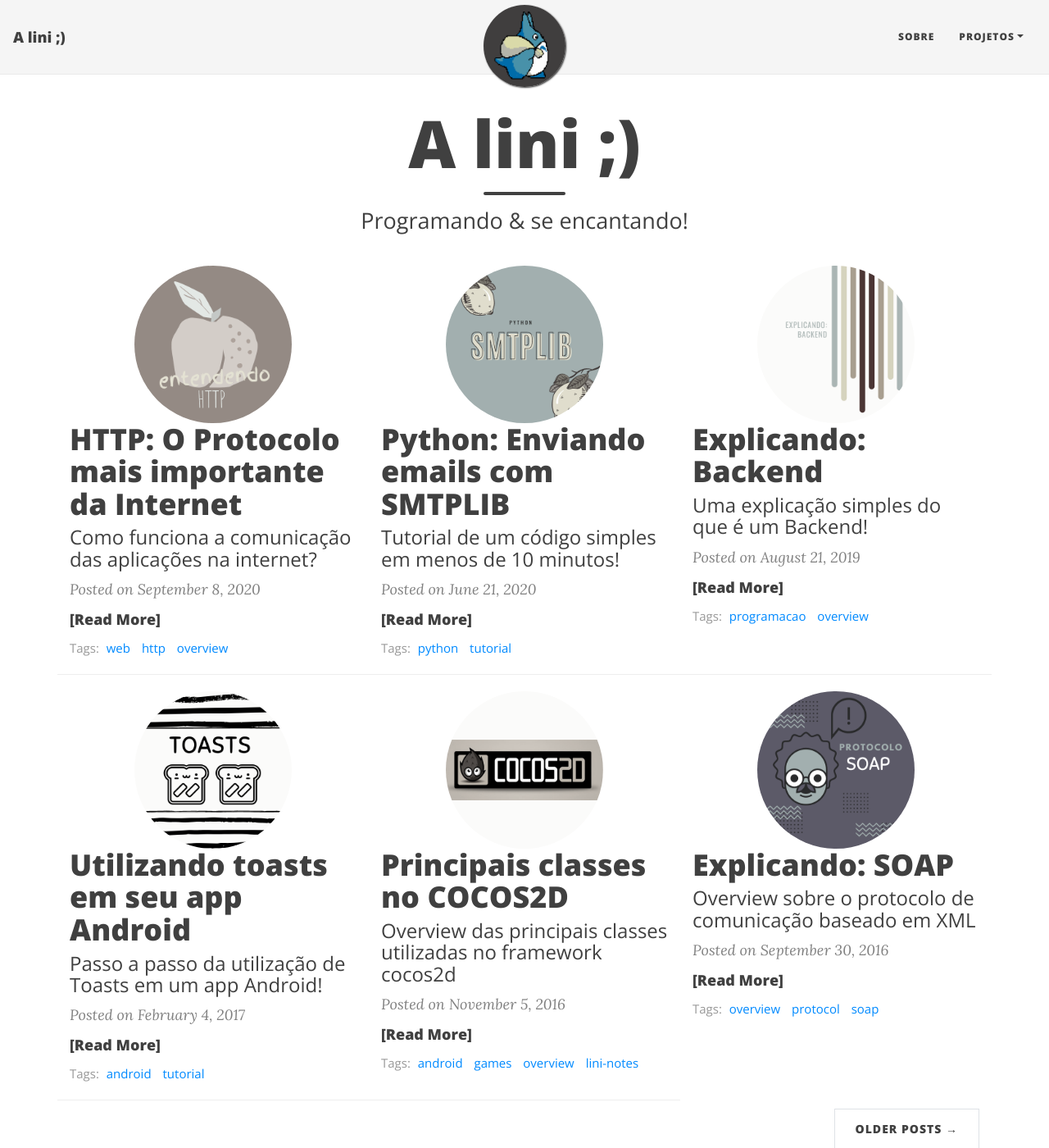
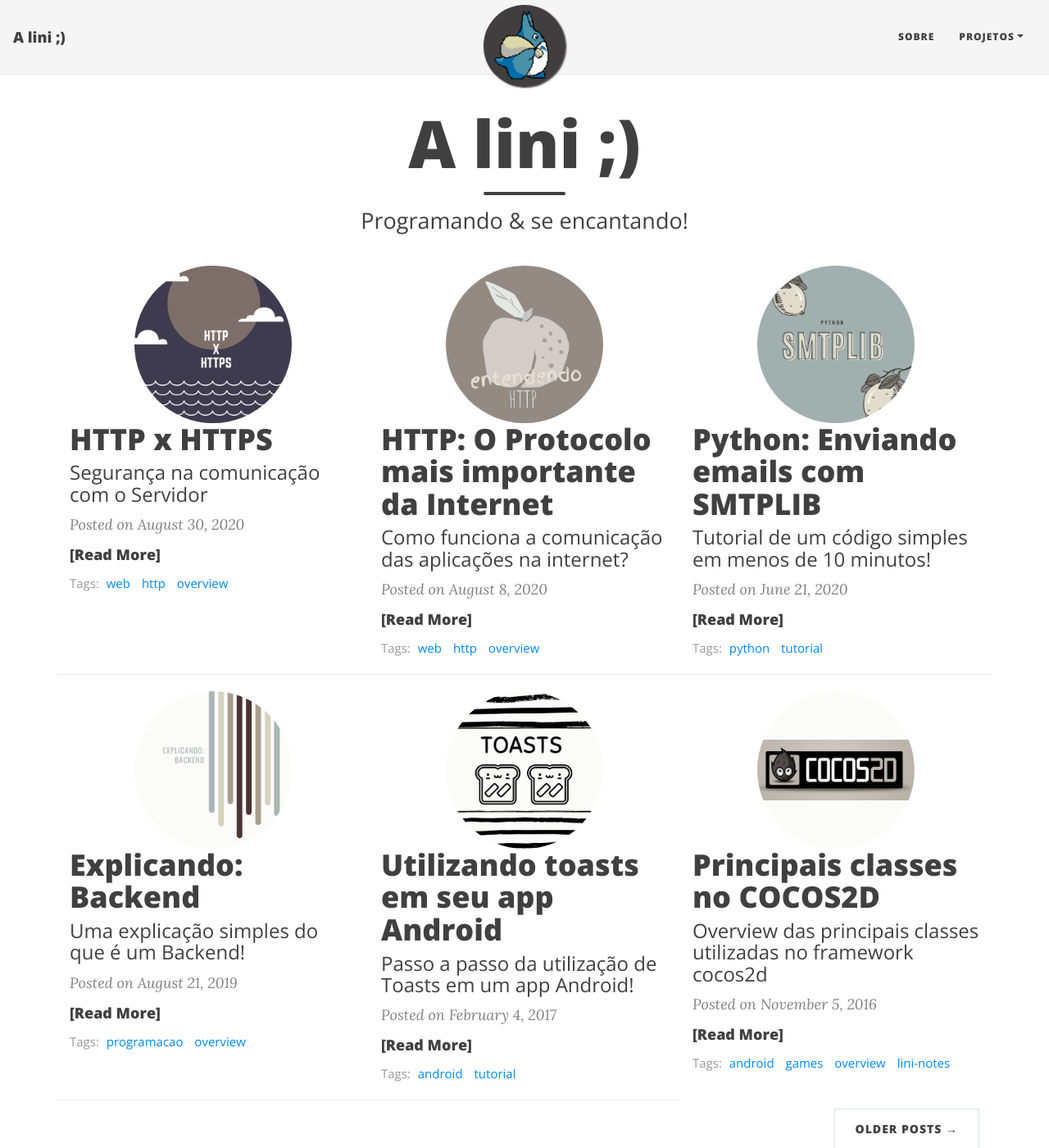
Before and after one commit to liniribeiro/liniribeiro.github.io, a Jekyll site: the page built from index.html, in a window 1280 px wide and 1400 px high. Shown: the whole window at 82% size. Built offline with Jekyll 4.4.1, drawn with Linux system fonts in a browser that asks for light colours; nearby versions of some CDN libraries; the list of posts is cut into pages by our own code; some of the changed lines change nothing that is shown.

Commit message:
Httpxhttps

```diff
--- /dev/null
+++ b/_posts/2020-08-30-httpxhttps.md
@@ -0,0 +1,49 @@
+---
+layout: post
+title: "HTTP x HTTPS"
+subtitle: Segurança na comunicação com o Servidor
+thumbnail-img: /assets/posts/http/http-https-thumb.png
+share-img: /assets/posts/http/http-https-thumb.png
+tags: [web, http, overview]
+---
+![pythonlini1](/assets/posts/http/http-https.png){: .mx-auto.d-block :}
+
+#### HTTP x HTTPS
+
+Como vimos na sessão anterior, o HTTP é um protocolo de comunicação em uma arquitetura Cliente-Servidor. Esta comunicação é realizada com texto puro, e qualquer tipo de dado pode ser enviado para um servidor, até mesmo dados confidenciais, como uma senha.
+Essa informação está aberta no Cliente e pode ser visualizada pela ferramenta do desenvolvedor, que fica disponível nos nossos navegadores. Podemos analisar todas as informações enviadas pelo servidor, na aba Network.
+
+Quando fazemos o Login em um site, o Cliente envia estes dados para o Servidor realizar uma validação, porém, até este dado chegar no servidor, ele já passou por vários outros servidores intermediários. Da mesma forma acontece com a resposta, ela passa por vários servidores até chegar de volta em nosso navegador. O problema nesta comunicação é que, utilizando o HTTP este dado fica aberto e qualquer pessoa pode espiar nossas mensagens, o que é muito Inseguro.
+
+![http-methods](/assets/posts/http/post-https.png){: .post-http-small-image :}
+
+Podemos fazer uma analogia com o envio de uma carta de São Paulo para Blumenau:
+- A carta será postada no correio mais próximo;
+- É enviada para a central de São Paulo;
+- É encaminhada para a Central de Florianópolis;
+- É direcionada para Blumenau
+- Finalmente é entregue em sua casa.
+
+Então nossa carta ficou passeando por vários lugares até de fato chegar no destinatário, e em todos esses lugares alguém estava dando uma espiada no que tinha dentro dela.
+Pra resolver este nosso problema, existe o HTTPS, que é a mesma coisa que o HTTP, porém, com uma camada a mais de segurança.
+
+#### Certificado Digital
+
+Para garantir a segurança dos dados, o HTTPS utiliza uma criptografia baseada em chaves públicas e privadas. Paras que estas chaves sejam geradas, de alguma forma é preciso ter uma garantia de quem tá pedindo por esta geração. É preciso garantir que o site da Alini está mesmo tentando se comunicar com o Servidor da Alini. Esta identificação é realizada a partir de um Certificado digital.
+![cert1](/assets/posts/http/certificado.png){: .mx-auto.d-block :}
+
+>Um certificado digital prova uma identidade para um site, onde temos informações sobre o seu domínio e a data de expiração deste certificado.
+
+Então, o Certificado digital é utilizado para identificar a entidade e também para gerar as chaves para a criptografia dos dados.
+
+Apenas conseguimos um certificado digital, a partir de uma **Autoridade Certificadora**, que é um órgão confiável que garante a identidade do site e também a validade do certificado.
+![cert2](/assets/posts/http/certificado1.png){: .mx-auto.d-block :}
+
+Então quando utilizamos o HTTPS o envio das mensagens funcionam da seguinte forma:
+- O Cliente em posse da chave pública criptografam as informações e as enviam para o servidor
+- Servidor as descriptografa com a chave privada.
+Apenas a chave privada pode descriptografar as informações criptografadas com a pública.
+
+![http-methods](/assets/posts/http/keys.png){: .mx-auto.d-block :}
+
+Grande Abraço, A.R. 🙂
```
Also changed, not shown: _posts/2020-08-08-http.md (renamed from _posts/2020-09-08-http.md, +1 -1 lines), assets/posts/http-https-thumb.png (added), assets/posts/http-https.png (added), assets/posts/http/certificado.png (added), assets/posts/http/certificado1.png (added), assets/posts/http/http-https-thumb.png (added), assets/posts/http/http-https.png (added), assets/posts/http/keys.png (added), assets/posts/http/post-https.png (added).
